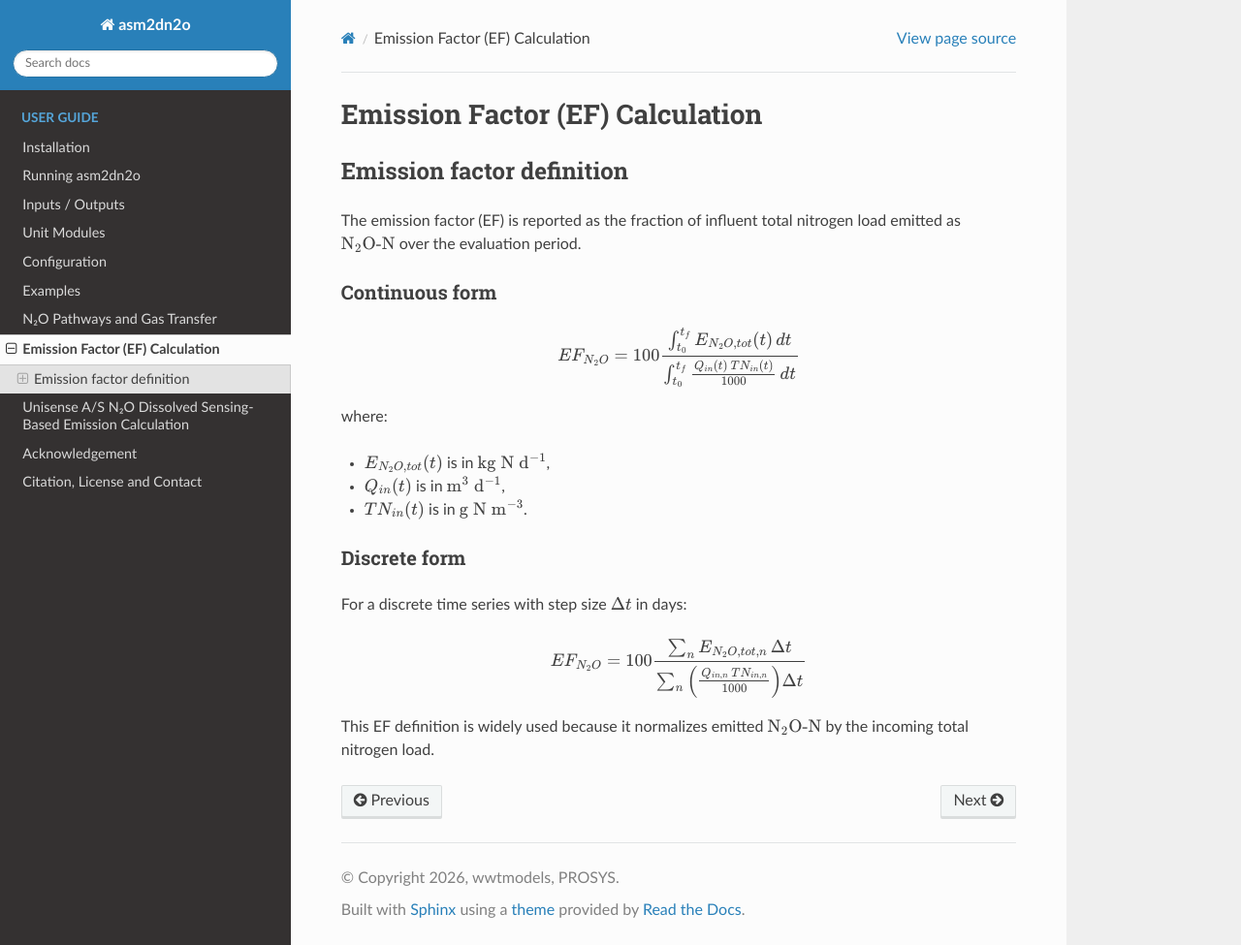
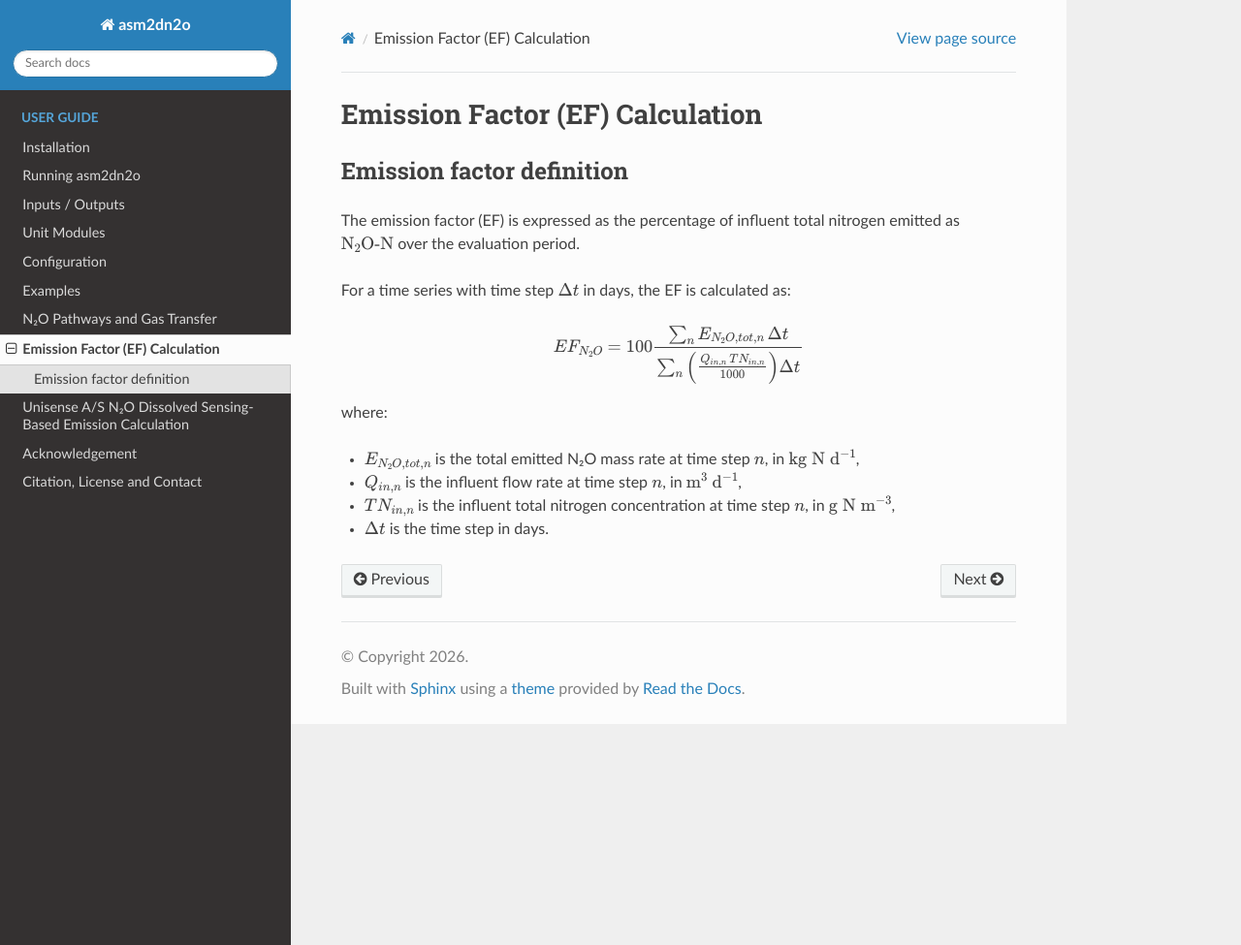
Before and after one commit to tabunama/asm2dn2o, a Sphinx documentation site: the page built from docs/source/n2o_ef_cal.rst, in a window 1280 px wide and 975 px high. Shown: the whole window at 97% size. Built offline with Sphinx 7.4.7 and the Read the Docs theme 3.1.0, drawn with Linux system fonts in a browser that asks for light colours.

Commit message:
Update docs

```diff
--- a/docs/source/conf.py
+++ b/docs/source/conf.py
@@ -5,7 +5,7 @@ sys.path.insert(0, os.path.abspath("../.."))
 
 project = "asm2dn2o"
 author = "Taher Abunama"
-copyright = "2026, wwtmodels, PROSYS"
+copyright = "2026"
 release = "0.1.1"
 
 extensions = [
--- a/docs/source/n2o_ef_cal.rst
+++ b/docs/source/n2o_ef_cal.rst
@@ -4,11 +4,10 @@ Emission Factor (EF) Calculation
 Emission factor definition
 --------------------------
 
-The emission factor (EF) is reported as the fraction of influent total nitrogen
-load emitted as :math:`\mathrm{N_2O\text{-}N}` over the evaluation period.
+The emission factor (EF) is expressed as the percentage of influent total
+nitrogen emitted as :math:`\mathrm{N_2O\text{-}N}` over the evaluation period.
 
-Continuous form
-~~~~~~~~~~~~~~~
+For a time series with time step :math:`\Delta t` in days, the EF is calculated as:
 
 .. math::
 
@@ -16,38 +15,21 @@ Continuous form
    =
    100
    \frac{
-      \int_{t_0}^{t_f} E_{N_2O,tot}(t)\,dt
+      \sum_{n}
+      E_{N_2O,tot,n}\,\Delta t
    }{
-      \int_{t_0}^{t_f}
-      \frac{Q_{in}(t)\,TN_{in}(t)}{1000}
-      \, dt
+      \sum_{n}
+      \left(
+         \frac{Q_{in,n}\,TN_{in,n}}{1000}
+      \right)\Delta t
    }
 
 where:
 
-- :math:`E_{N_2O,tot}(t)` is in :math:`\mathrm{kg \; N \; d^{-1}}`,
-- :math:`Q_{in}(t)` is in :math:`\mathrm{m^3 \; d^{-1}}`,
-- :math:`TN_{in}(t)` is in :math:`\mathrm{g \; N \; m^{-3}}`.
-
-Discrete form
-~~~~~~~~~~~~~
-
-For a discrete time series with step size :math:`\Delta t` in days:
-
-.. math::
-
-   EF_{N_2O}
-   =
-   100
-   \frac{
-      \sum_n E_{N_2O,tot,n}\,\Delta t
-   }{
-      \sum_n
-      \left(
-         \frac{Q_{in,n}\,TN_{in,n}}{1000}
-      \right)
-      \Delta t
-   }
-
-This EF definition is widely used because it normalizes emitted
-:math:`\mathrm{N_2O\text{-}N}` by the incoming total nitrogen load.
+- :math:`E_{N_2O,tot,n}` is the total emitted N₂O mass rate at time step
+  :math:`n`, in :math:`\mathrm{kg \; N \; d^{-1}}`,
+- :math:`Q_{in,n}` is the influent flow rate at time step :math:`n`, in
+  :math:`\mathrm{m^3 \; d^{-1}}`,
+- :math:`TN_{in,n}` is the influent total nitrogen concentration at time step
+  :math:`n`, in :math:`\mathrm{g \; N \; m^{-3}}`,
+- :math:`\Delta t` is the time step in days.
```
